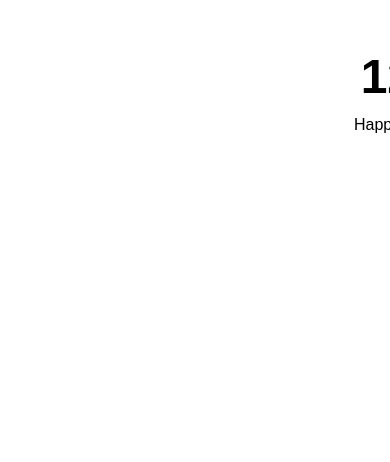
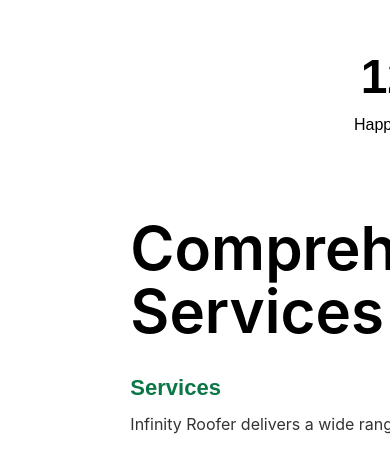
Before and after one commit to antu468/Roofing-service-React, a React (Vite) app: page / in a window 390 px wide. Shown: the part 1794-2256 px from the top of the page. Before the commit the page ends 2189 px from the top, so only its background shows below. Built offline with nearby package versions, Linux system fonts and the light colour scheme.

Commit message:
Text added

```diff
--- a/src/App.css
+++ b/src/App.css
@@ -254,8 +254,6 @@
   }
 }
 
-
-/* RESET */
 * {
   margin: 0;
   padding: 0;
@@ -268,14 +266,12 @@ body {
   color: #111;
 }
 
-/* RESET */
 * {
   margin: 0;
   padding: 0;
   box-sizing: border-box;
 }
 
-/* BODY IS NOT WHITE */
 body {
   font-family: Arial, sans-serif;
   background: #a7adbad1;
@@ -283,7 +279,6 @@ body {
   color: #a76262;
 }
 
-/* HERO */
 .hero {
   height: 100vh;
   background: url("./assets/hero-bg.jpg") center/cover no-repeat;
@@ -297,7 +292,6 @@ body {
   font-size: 60px;
 }
 
-/* ABOUT SECTION → ONLY WHITE AREA */
 .about-section {
   width: 1440px;
   height: 752px;
@@ -316,28 +310,22 @@ body {
 
 }
 
-/* CENTER FRAME */
 .about-container {
   max-width: 1200px;
   margin: 0 auto;
 
   display: flex;
   align-items: center;
-  /* vertical center */
   justify-content: center;
-  /* horizontal center */
-
   gap: 80px;
 }
 
-/* IMAGE */
 .about-image img {
   width: 522px;
   border-radius: 24px;
   object-fit: cover;
 }
 
-/* CONTENT */
 .about-content {
   max-width: 520px;
 }
@@ -363,7 +351,6 @@ body {
   text-align: justify;
 }
 
-/* BUTTON */
 .learn-btn {
   background: #2ecc71;
   color: white;
@@ -373,7 +360,6 @@ body {
   cursor: pointer;
 }
 
-/* RESPONSIVE */
 @media (max-width: 900px) {
   .about-container {
     flex-direction: column;
@@ -438,7 +424,7 @@ body {
   top: 10%;
   height: 100%;
   width: 1px;
-  background: rgba(53, 52, 52, 0.593);
+  background: rgb(167, 164, 164);
 }
 
 .label {
@@ -454,3 +440,68 @@ body {
   font-size: 48px;
   font-weight: bold;
 }
+
+.content {
+  width: 1440px;
+  height: auto;
+  justify-content: space-between;
+  opacity: 1;
+  top: 1987px;
+  left: 18.3%;
+  padding: 24px 59px;
+  position: absolute;
+  background-color: #ffffff;
+  display: flex;
+  gap: 28px;
+  align-items: flex-start;
+}
+
+.content-b {
+  width: 433px;
+  height: 124px;
+  opacity: 1;
+  gap: 12px;
+
+}
+
+.content h2 {
+  font-family: Inter, sans-serif;
+  font-weight: 600;
+  font-size: 60px;
+  line-height: 1.05;
+  letter-spacing: 0%;
+  text-transform: capitalize;
+  color: #000000;
+  margin: 0;
+  flex: 1 1 60%;
+}
+
+.content-right {
+  display: flex;
+  flex-direction: column;
+  gap: 8px;
+  flex: 1 1 35%;
+}
+
+.content-series-title {
+  margin: 0;
+  font-family: 'Be Vietnam Pro', sans-serif;
+  font-weight: 700;
+  font-size: 22px;
+  color: #0b7746;
+}
+
+.content-series-text {
+  margin: 0;
+  font-family: Inter, sans-serif;
+  font-weight: 400;
+  font-size: 16px;
+  line-height: 1.6;
+  color: #333333;
+}
+
+@media (max-width: 900px) {
+  .content { flex-direction: column; align-items: flex-start; }
+  .content h2 { flex-basis: auto; }
+  .content-right { flex-basis: auto; }
+}
--- a/src/App.jsx
+++ b/src/App.jsx
@@ -54,22 +54,17 @@ function App() {
           </div>
         </section>
       </div>
-
-      {/* HERO / BACKGROUND SECTION */}
       <section className="hero">
 
       </section>
 
-      {/* ABOUT SECTION (background image er niche) */}
       <section className="about-section">
         <div className="about-container">
 
-          {/* LEFT IMAGE */}
           <div className="about-image">
             <img src={pic3} alt="Roofing Work" />
           </div>
 
-          {/* RIGHT CONTENT */}
           <div className="about-content">
             <span className="badge">● Who We Are ?</span>
             <h2>About RoofFixer</h2>
@@ -112,6 +107,14 @@ function App() {
           </div>
         </div>
       </div>
+
+      <div className="content">
+        <h2 className="text-7xl font-bold leading-tight">Comprehensive Roofing<br /> Services</h2>
+        <div className="content-right">
+          <h3 className="content-series-title">Services</h3>
+          <p className="content-series-text">Infinity Roofer delivers a wide range of services designed to meet the specific needs of homeowners, property managers, and commercial developers.</p>
+        </div>
+      </div>
     </>
   )
 }
```
